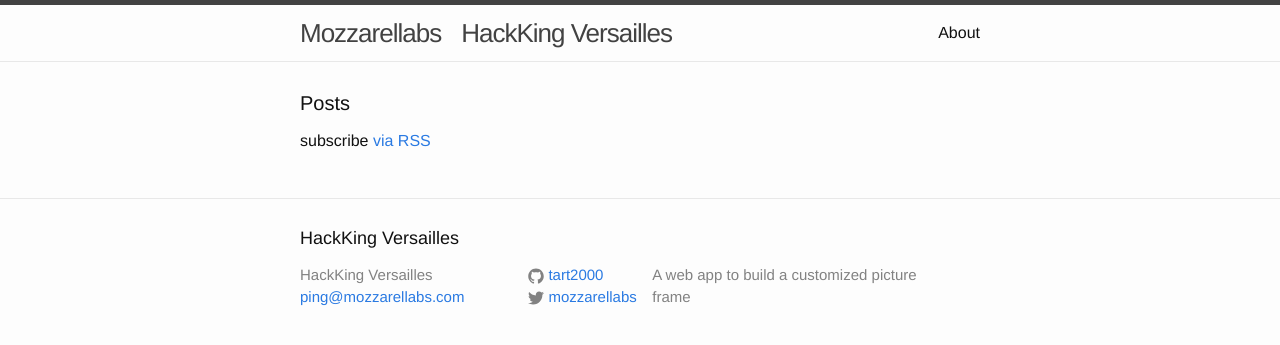
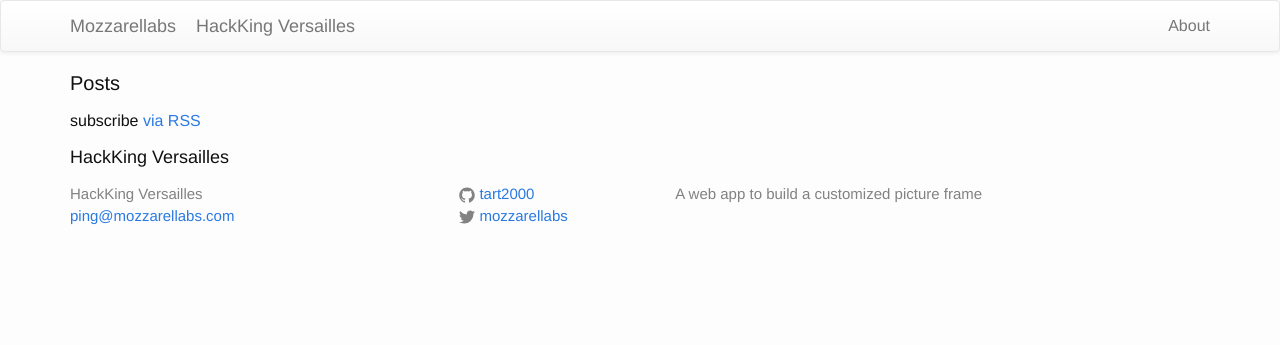
Before and after one commit to tart2000/hackking, a Jekyll site: the page built from index.html, in a window 1280 px wide. Shown: the top 345 px of the page. Built offline with Jekyll 4.4.1, drawn with Linux system fonts in a browser that asks for light colours; nearby versions of some CDN libraries.

Commit message:
getting there

```diff
--- a/_includes/footer.html
+++ b/_includes/footer.html
@@ -1,6 +1,6 @@
-<footer class="site-footer">
+<footer class="footer">
 
-  <div class="wrapper">
+  <div class="container">
 
     <h2 class="footer-heading">{{ site.title }}</h2>
 
--- a/_includes/head.html
+++ b/_includes/head.html
@@ -17,6 +17,7 @@
     <script src="https://maxcdn.bootstrapcdn.com/bootstrap/3.3.1/js/bootstrap.min.js"></script>
 
   <link rel="stylesheet" href="{{ "/css/main.css" | prepend: site.baseurl }}">
+  <link rel="stylesheet" href="{{ "/css/style.css" | prepend: site.baseurl }}">
   <link rel="canonical" href="{{ page.url | replace:'index.html','' | prepend: site.baseurl | prepend: site.url }}">
   <link rel="alternate" type="application/atom+xml" title="{{ site.title }}" href="{{ "/feed.xml" | prepend: site.baseurl | prepend: site.url }}" />
 </head>
--- a/_includes/header.html
+++ b/_includes/header.html
@@ -1,27 +1,20 @@
-<header class="site-header">
+<header class="">
 
-  <div class="wrapper">
-
-    <a href="http://mozzarellabs.com" class="site-title">Mozzarellabs</a><a class="site-title" style="padding-left:20px;"href="{{ site.baseurl }}/">{{ site.title }}</a>
-
-    <nav class="site-nav">
-      <a href="#" class="menu-icon">
-        <svg viewBox="0 0 18 15">
-          <path fill="#424242" d="M18,1.484c0,0.82-0.665,1.484-1.484,1.484H1.484C0.665,2.969,0,2.304,0,1.484l0,0C0,0.665,0.665,0,1.484,0 h15.031C17.335,0,18,0.665,18,1.484L18,1.484z"/>
-          <path fill="#424242" d="M18,7.516C18,8.335,17.335,9,16.516,9H1.484C0.665,9,0,8.335,0,7.516l0,0c0-0.82,0.665-1.484,1.484-1.484 h15.031C17.335,6.031,18,6.696,18,7.516L18,7.516z"/>
-          <path fill="#424242" d="M18,13.516C18,14.335,17.335,15,16.516,15H1.484C0.665,15,0,14.335,0,13.516l0,0 c0-0.82,0.665-1.484,1.484-1.484h15.031C17.335,12.031,18,12.696,18,13.516L18,13.516z"/>
-        </svg>
-      </a>
-
-      <div class="trigger">
-        {% for page in site.pages %}
-          {% if page.title %}
-          <a class="page-link" href="{{ page.url | prepend: site.baseurl }}">{{ page.title }}</a>
-          {% endif %}
-        {% endfor %}
+  <nav class="navbar navbar-default">
+    <div class="container">
+      <div class="navbar-header">
+        <a href="http://mozzarellabs.com" class="navbar-brand">Mozzarellabs</a><a class="navbar-brand" style="padding-left:20px;"href="{{ site.baseurl }}/">{{ site.title }}</a>
       </div>
-    </nav>
-
-  </div>
+      <div id="navbar">
+        <ul class="nav navbar-nav navbar-right">
+          {% for page in site.pages %}
+            {% if page.title %}
+            <li><a class="page-link" href="{{ page.url | prepend: site.baseurl }}">{{ page.title }}</a></li>
+            {% endif %}
+          {% endfor %}
+        </ul>
+      </div>
+    </div>
+  </nav>
 
 </header>
--- a/_layouts/default.html
+++ b/_layouts/default.html
@@ -7,8 +7,8 @@
 
     {% include header.html %}
 
-    <div class="page-content">
-      <div class="wrapper">
+    <div class="container">
+      <div class="">
         {{ content }}
       </div>
     </div>
--- /dev/null
+++ b/css/style.css
@@ -0,0 +1,4 @@
+.navbar-default {
+    background-color: #f8f8f8;
+    border-color: #e7e7e7;
+}
```
Also changed, not shown: 4 other files.
